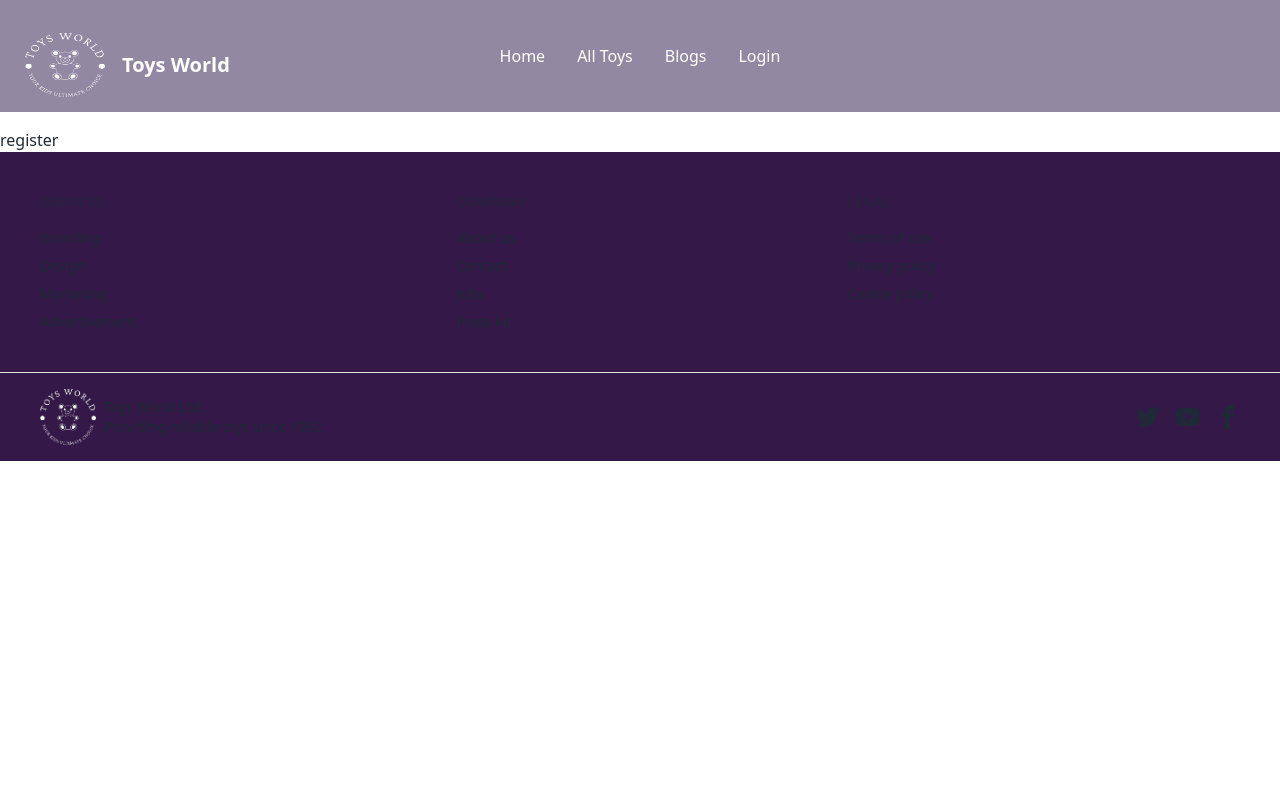
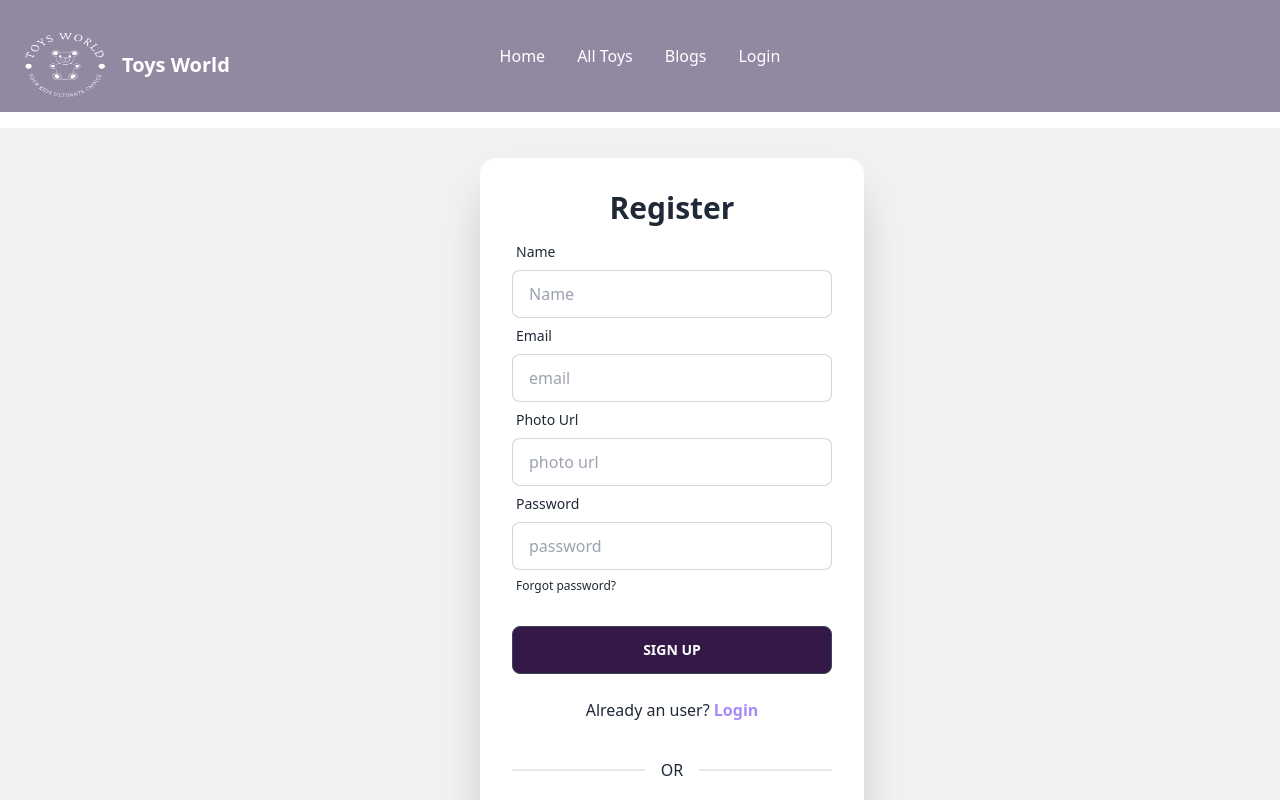
Before and after one commit to taniyamim/toys-marketplace-client, a React (Vite) app: page /register in a window 1280 px wide. Shown: the top 800 px of the page. Built offline with nearby package versions, Linux system fonts and the light colour scheme; no server answers.

Commit message:
register page added

```diff
--- a/src/components/Login/Login.jsx
+++ b/src/components/Login/Login.jsx
@@ -64,7 +64,7 @@ const Login = () => {
         <div className="hero min-h-screen bg-base-200">
             <div className="hero-content flex-col lg:flex-row">
                 <div className="w-1/3 mr-12">
-                    <img src={logo} alt="" className="rounded-lg" />
+                    {/* <img src={logo} alt="" className="rounded-lg" /> */}
                 </div>
                 <div className="card flex-shrink-0 w-full max-w-sm shadow-2xl bg-base-100">
                     <div className="card-body">
@@ -89,7 +89,7 @@ const Login = () => {
                                 <input className="btn bg-[#341948]" type="submit" value="Login" />
                             </div>
                         </form>
-                        <p className='my-4 text-center'>Don't have an account? <Link className='text-violet-400 font-bold' to="/signup">Sign Up</Link> </p>
+                        <p className='my-4 text-center'>Don't have an account? <Link className='text-violet-400 font-bold' to="/register">Sign Up</Link> </p>
                         <div className="divider">OR</div>
                         <button onClick={handleGoogleSignIn} className="btn gap-2 bg-violet-400 text-white">
                             Sign In With Google
--- a/src/components/Register/Register.jsx
+++ b/src/components/Register/Register.jsx
@@ -1,8 +1,117 @@
+import { useContext, useState } from "react";
+import { AuthContext } from "../../Providers/AuthProvider";
+import { Link, useLocation, useNavigate } from "react-router-dom";
 
 const Register = () => {
+    const { createUser ,signInWithGoogle } = useContext(AuthContext);
+    const navigate = useNavigate();
+    const location = useLocation();
+    console.log('signup page location', location)
+    const from = location.state?.from?.pathname || '/'
+    const [error, setError] = useState('');
+    const [success, setSuccess] = useState('');
+
+    const handleSignUp = event => {
+        event.preventDefault();
+        setSuccess('');
+        setError('');
+        const form = event.target;
+        const name = form.name.value;
+        const email = form.email.value;
+        const password = form.password.value;
+        console.log(name, email, password)
+        if (password.length < 6) {
+            setError('Password Must be 6 character atleast')
+            return;
+        }
+
+
+        createUser(email, password)
+            .then(result => {
+                const user = result.user;
+                console.log('created user', user)
+                setError('');
+                event.target.reset();
+                setSuccess('user added')
+                navigate(from, { replace: true })
+            })
+            .catch(error => {
+                console.log(error)
+                setError(error.message);
+            })
+
+    }
+    const handleGoogleSignIn = () => {
+
+
+        signInWithGoogle()
+            .then(result => {
+                const loggedUser = result.user;
+                console.log(loggedUser);
+                setSuccess('user login successful')
+                setError('')
+                navigate(from, { replace: true })
+            })
+            .catch(error => {
+                console.log(error);
+                setError(error.message)
+            })
+    }
     return (
-        <div>
-            <h3>register</h3>
+        <div className="hero min-h-screen bg-base-200">
+            <div className="hero-content flex-col lg:flex-row">
+                <div className="w-1/3 mr-12">
+                    {/* <img src={logo} alt="" className="rounded-lg" /> */}
+                </div>
+                <div className="card flex-shrink-0 w-full max-w-sm shadow-2xl bg-base-100">
+                    <div className="card-body">
+                        <h1 className="text-3xl text-center font-bold">Register</h1>
+                        <form onSubmit={handleSignUp}>
+                            <div className="form-control">
+                                <label className="label">
+                                    <span className="label-text">Name</span>
+                                </label>
+                                <input type="text" name='name' placeholder="Name" className="input input-bordered" />
+                            </div>
+                            <div className="form-control">
+                                <label className="label">
+                                    <span className="label-text">Email</span>
+                                </label>
+                                <input type="email" name='email' placeholder="email" className="input input-bordered" />
+                            </div>
+                            <div className="form-control">
+                                <label className="label">
+                                    <span className="label-text">Photo Url</span>
+                                </label>
+                                <input type="text" name='photo' placeholder="photo url" className="input input-bordered" />
+                            </div>
+                            <div className="form-control">
+                                <label className="label">
+                                    <span className="label-text">Password</span>
+                                </label>
+                                <input type="password" name='password' placeholder="password" className="input input-bordered" />
+                                <label className="label">
+                                    <a href="#" className="label-text-alt link link-hover">Forgot password?</a>
+                                </label>
+                            </div>
+
+                            <div className="form-control mt-6">
+                                <input className="btn bg-[#341948]" type="submit" value="Sign Up" />
+                            </div>
+                        </form>
+                        <p className='my-4 text-center'>Already an user? <Link className='text-violet-400 font-bold' to="/login">Login</Link> </p>
+                        <div className="divider">OR</div>
+                        <button onClick={handleGoogleSignIn} className="btn gap-2 bg-violet-400 text-white">
+                            Sign In With Google
+                            <svg xmlns="http://www.w3.org/2000/svg" width="16" height="16" fill="currentColor" class="bi bi-google" viewBox="0 0 16 16"> <path d="M15.545 6.558a9.42 9.42 0 0 1 .139 1.626c0 2.434-.87 4.492-2.384 5.885h.002C11.978 15.292 10.158 16 8 16A8 8 0 1 1 8 0a7.689 7.689 0 0 1 5.352 2.082l-2.284 2.284A4.347 4.347 0 0 0 8 3.166c-2.087 0-3.86 1.408-4.492 3.304a4.792 4.792 0 0 0 0 3.063h.003c.635 1.893 2.405 3.301 4.492 3.301 1.078 0 2.004-.276 2.722-.764h-.003a3.702 3.702 0 0 0 1.599-2.431H8v-3.08h7.545z" /> </svg>
+                        </button>
+
+                        <p className="text-red-600">{error}</p>
+                        <p className="text-green-600">{success}</p>
+
+                    </div>
+                </div>
+            </div>
         </div>
     );
 };
```
